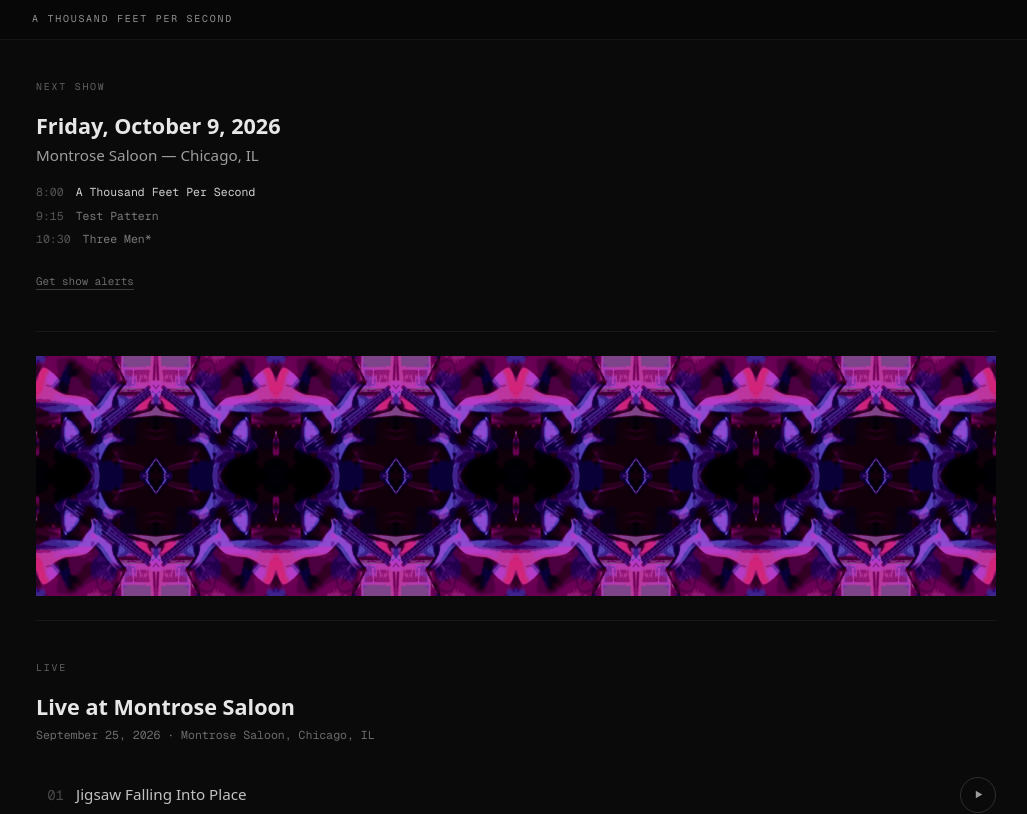
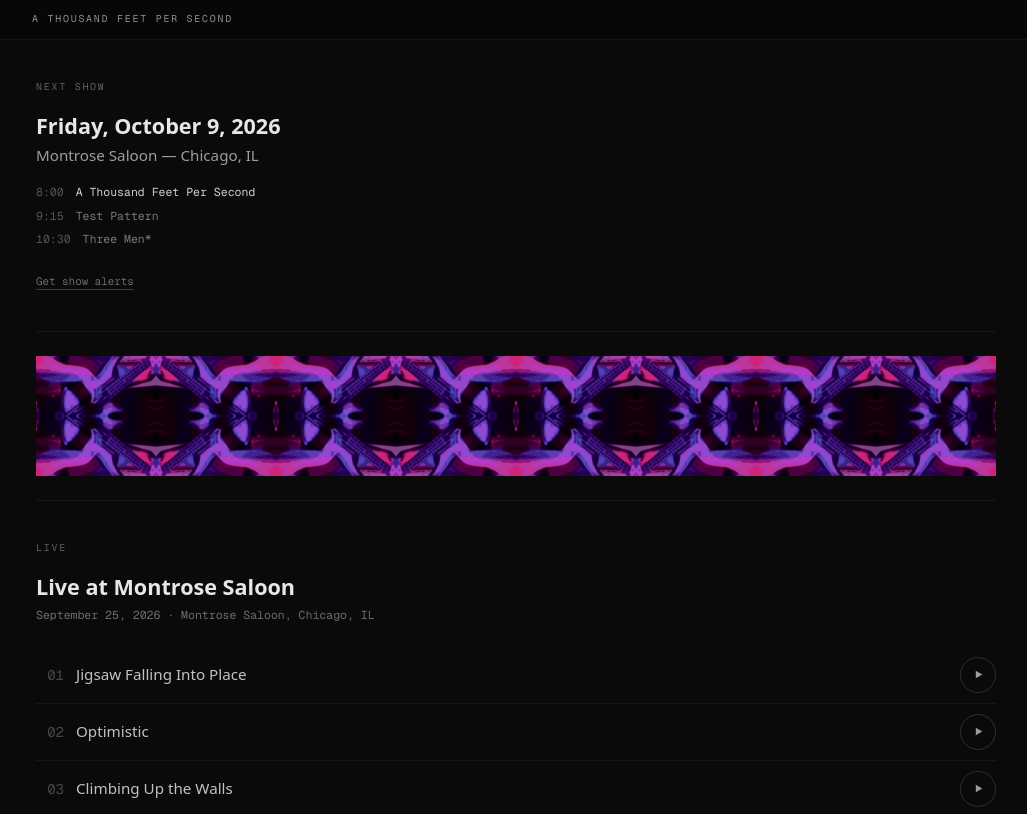
Before and after one commit to topher416/fmnogg.in, a Next.js app: page / in a window 1280 px wide. Shown: the top 814 px of the page, without its empty margins (124-1151 px from the left). Built offline with nearby package versions, Linux system fonts and the light colour scheme; a web font is replaced by a local one.

Commit message:
Kaleidoscope strips: 2:1 rectangular slices

```diff
--- a/src/components/site/Kaleidoscope.tsx
+++ b/src/components/site/Kaleidoscope.tsx
@@ -81,7 +81,7 @@ export default function Kaleidoscope({
   return (
     <div aria-label="Motion kaleidoscope from the July 17 set" className={`grid ${cols} gap-0 overflow-hidden bg-black`}>
       {MIRRORS.map((transform, i) => (
-        <div key={i} className="aspect-square overflow-hidden bg-black">
+        <div key={i} className={`${strip ? "aspect-[2/1]" : "aspect-square"} overflow-hidden bg-black`}>
           <img
             src={webp(clip)}
             alt=""
```
